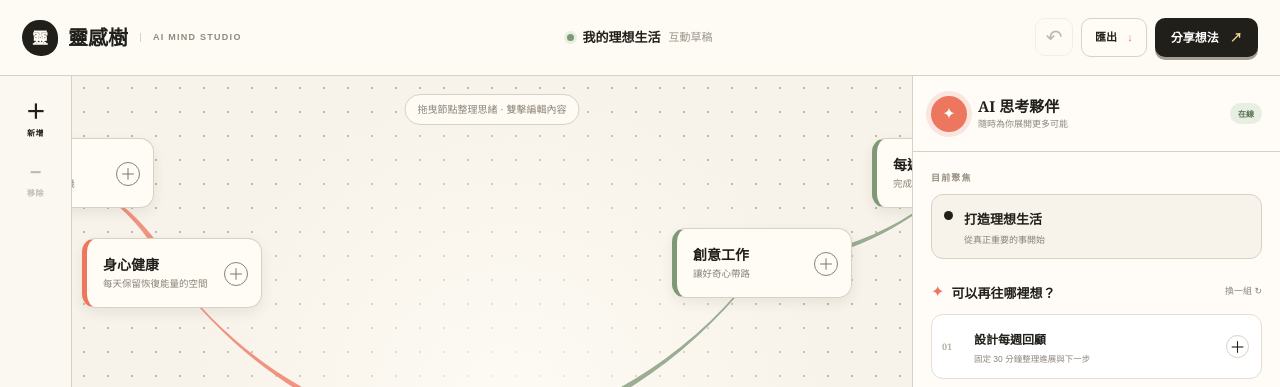
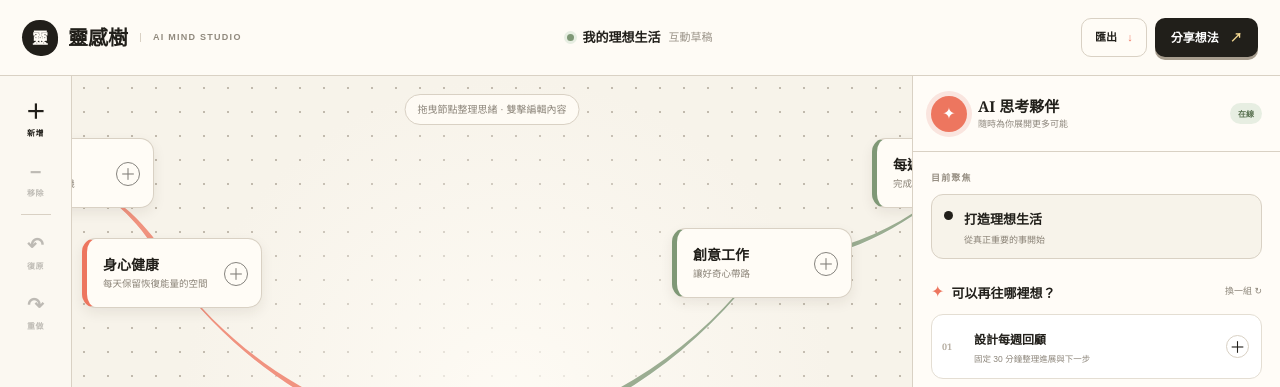
Before and after one commit to go38/inspiration-tree-ai-mindmap, a Next.js app: page / in a window 1280 px wide. Shown: the top 387 px of the page. Built offline with nearby package versions, Linux system fonts and the light colour scheme.

Commit message:
Move undo to toolbar and add redo

```diff
--- a/app/globals.css
+++ b/app/globals.css
@@ -14,9 +14,7 @@ button { color:inherit; }
 .status-dot { width:7px; height:7px; border-radius:50%; background:var(--sage); box-shadow:0 0 0 3px #e7eee2; }
 .saved { color:#9a9388; font-size:11px; font-weight:450; }
 .top-actions { justify-self:end; display:flex; gap:8px; }
-.icon-button,.share-button,.export-button,.tool,.zoom-control button { border:0; background:transparent; cursor:pointer; }
-.icon-button { width:38px; height:38px; border:1px solid var(--line); border-radius:10px; font-size:20px; }
-.icon-button:disabled { opacity:.3; }
+.share-button,.export-button,.tool,.zoom-control button { border:0; background:transparent; cursor:pointer; }
 .share-button { height:39px; padding:0 16px; border-radius:10px; background:var(--ink); color:white; font-weight:650; font-size:12px; box-shadow:0 3px 0 #a79d8e; }
 .share-button span { color:var(--sun); margin-left:8px; }
 .export-wrap { position:relative; }
@@ -42,6 +40,7 @@ button { color:inherit; }
 .tool:hover:not(:disabled) { background:#eee8dd; transform:translateY(-1px); }
 .tool.danger:hover:not(:disabled) { background:#fae5df; color:#ad4937; }
 .tool:disabled { opacity:.28; cursor:not-allowed; }
+.tool-divider { width:30px; height:1px; margin:2px 0; background:var(--line); }
 .canvas { position:relative; overflow:hidden; touch-action:none; background-color:var(--paper); background-image:radial-gradient(#bbb3a6 1px, transparent 1px); background-size:24px 24px; }
 .canvas::before { content:""; position:absolute; inset:0; pointer-events:none; background:radial-gradient(circle at 52% 45%,rgba(255,252,246,.85),rgba(247,243,234,.1) 55%); }
 .canvas-hint { position:absolute; z-index:4; top:18px; left:50%; transform:translateX(-50%); border:1px solid var(--line); background:rgba(255,252,246,.88); color:#8b8479; padding:7px 12px; border-radius:20px; font-size:10px; }
--- a/app/page.tsx
+++ b/app/page.tsx
@@ -10,6 +10,11 @@ type NodeItem = {
   x: number;
   y: number;
   tone: "ink" | "coral" | "sage" | "sun";
+};
+
+type HistoryState = {
+  nodes: NodeItem[];
+  selectedId: number;
 };
 
 function createCurvedRibbon(x1: number, y1: number, x2: number, y2: number, startWidth: number, endWidth: number, seed: number) {
@@ -101,7 +106,8 @@ export default function Home() {
   const [toast, setToast] = useState("");
   const [exportOpen, setExportOpen] = useState(false);
   const [exporting, setExporting] = useState(false);
-  const [history, setHistory] = useState<NodeItem[][]>([]);
+  const [history, setHistory] = useState<HistoryState[]>([]);
+  const [future, setFuture] = useState<HistoryState[]>([]);
   const [suggestionRound, setSuggestionRound] = useState(0);
   const drag = useRef<{ id: number; ox: number; oy: number } | null>(null);
   const selected = nodes.find((node) => node.id === selectedId) ?? nodes[0];
@@ -129,7 +135,10 @@ export default function Home() {
     });
   }, [nodes]);
 
-  function checkpoint() { setHistory((items) => [...items.slice(-14), nodes]); }
+  function checkpoint() {
+    setHistory((items) => [...items.slice(-14), { nodes, selectedId }]);
+    setFuture([]);
+  }
 
   function addNode(parentId = selectedId, title = "新想法", note = "雙擊節點即可編輯") {
     checkpoint();
@@ -185,9 +194,23 @@ export default function Home() {
   function undo() {
     const previous = history.at(-1);
     if (!previous) return;
-    setNodes(previous);
+    setFuture((items) => [{ nodes, selectedId }, ...items].slice(0, 15));
+    setNodes(previous.nodes);
     setHistory((items) => items.slice(0, -1));
-    setSelectedId(previous[0]?.id ?? 1);
+    setSelectedId(previous.selectedId);
+    setToast("已復原上一步");
+    window.setTimeout(() => setToast(""), 1600);
+  }
+
+  function redo() {
+    const next = future[0];
+    if (!next) return;
+    setHistory((items) => [...items.slice(-14), { nodes, selectedId }]);
+    setNodes(next.nodes);
+    setSelectedId(next.selectedId);
+    setFuture((items) => items.slice(1));
+    setToast("已重做上一步");
+    window.setTimeout(() => setToast(""), 1600);
   }
 
   function onPointerMove(event: React.PointerEvent<HTMLDivElement>) {
@@ -357,7 +380,6 @@ export default function Home() {
         <div className="brand"><span className="brand-mark">靈</span><span>靈感樹</span><small>AI MIND STUDIO</small></div>
         <div className="document-title"><span className="status-dot" />我的理想生活 <span className="saved">互動草稿</span></div>
         <div className="top-actions">
-          <button className="icon-button" onClick={undo} disabled={!history.length} aria-label="復原">↶</button>
           <div className="export-wrap">
             <button className="export-button" onClick={() => setExportOpen((open) => !open)} aria-haspopup="menu" aria-expanded={exportOpen} disabled={exporting}>{exporting ? "匯出中…" : "匯出"} <span>↓</span></button>
             {exportOpen && <div className="export-menu" role="menu">
@@ -377,6 +399,13 @@ export default function Home() {
           </button>
           <button className="tool danger" onClick={removeSelectedNode} aria-label="移除目前節點" disabled={selected.parent === null}>
             <span aria-hidden="true">−</span><small>移除</small>
+          </button>
+          <span className="tool-divider" aria-hidden="true" />
+          <button className="tool" onClick={undo} aria-label="復原上一步" disabled={!history.length}>
+            <span aria-hidden="true">↶</span><small>復原</small>
+          </button>
+          <button className="tool" onClick={redo} aria-label="重做上一步" disabled={!future.length}>
+            <span aria-hidden="true">↷</span><small>重做</small>
           </button>
         </nav>
 
```
